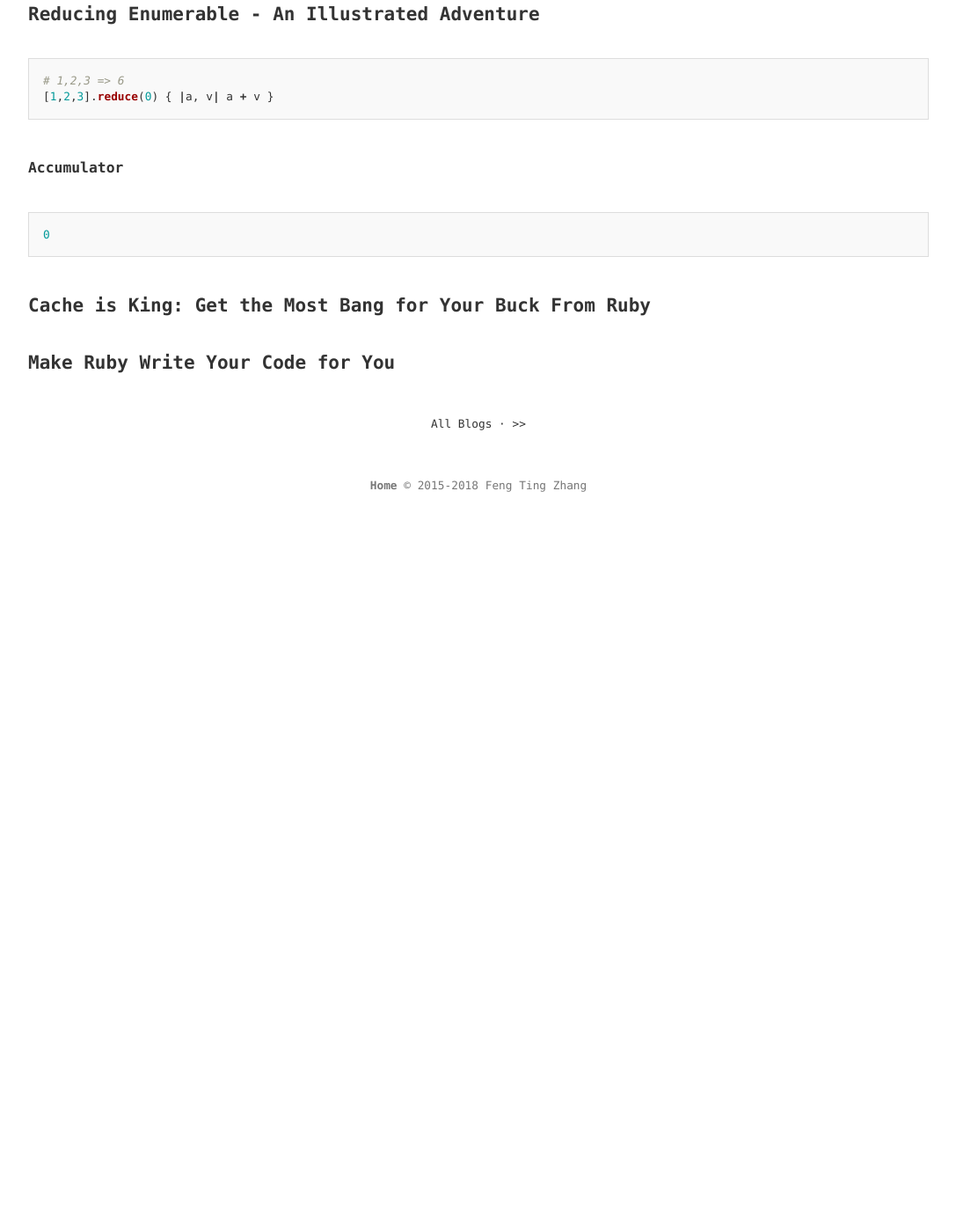
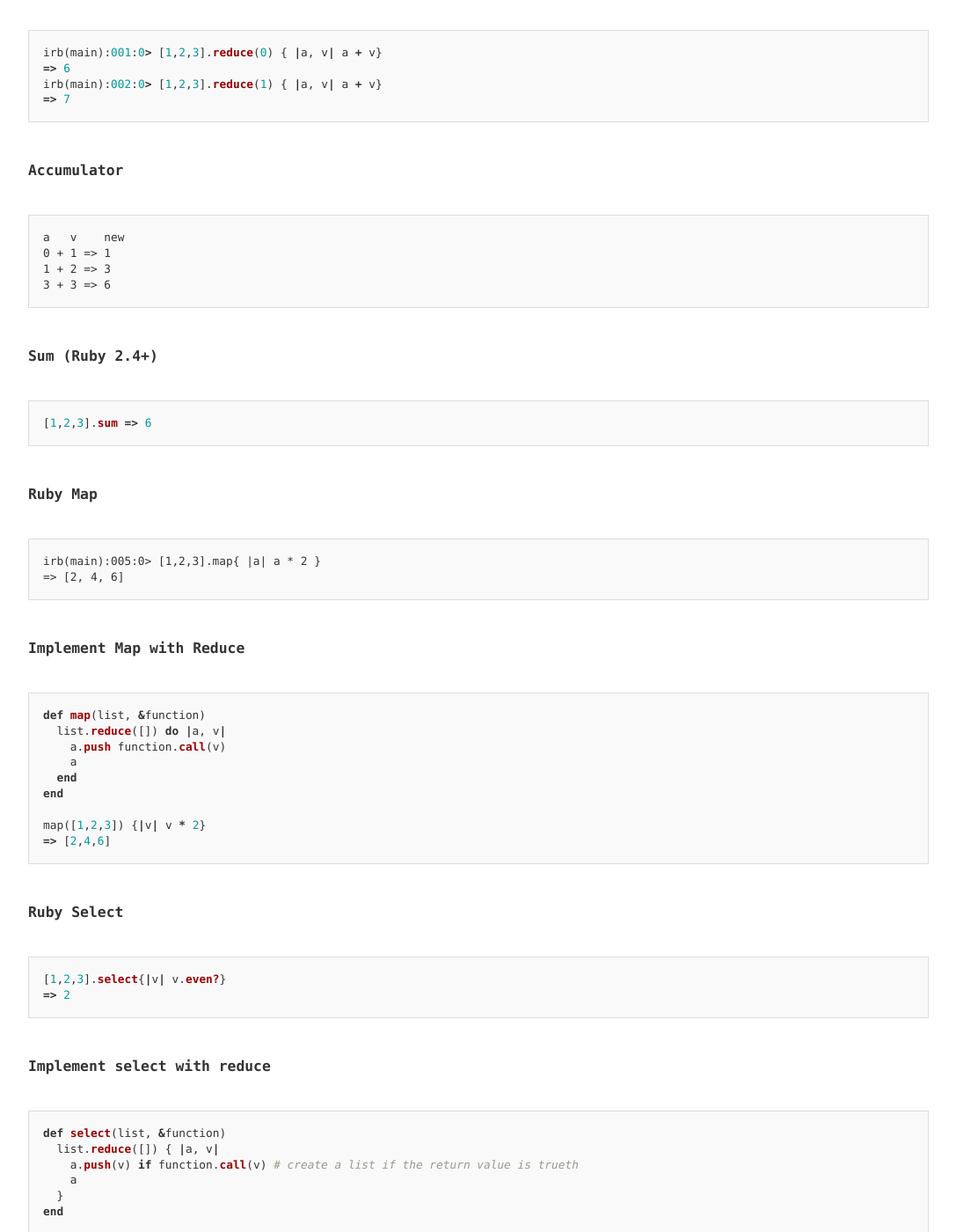
Before and after one commit to fengtingzhang/blog, a Jekyll site: the page built from _posts/2018-11-14-rubyconf-2018-day-two.md, in a window 1280 px wide and 1400 px high, scrolled down 5045 px. Shown: the whole window at 88% size, without its empty margins (96-1183 px from the left). Built offline with Jekyll 4.4.1, drawn with Linux system fonts in a browser that asks for light colours; before the commit the page ends 5642 px from its top, so only the background shows below that; some of the changed text lies outside the part shown.

Commit message:
Update 2018-11-14-rubyconf-2018-day-two.md

````diff
--- a/_posts/2018-11-14-rubyconf-2018-day-two.md
+++ b/_posts/2018-11-14-rubyconf-2018-day-two.md
@@ -191,14 +184,81 @@ https://www.youtube.com/watch?v=YJPE5yTfvyQ
 ## Reducing Enumerable - An Illustrated Adventure
 
 ```ruby
-# 1,2,3 => 6
-[1,2,3].reduce(0) { |a, v| a + v }
+irb(main):001:0> [1,2,3].reduce(0) { |a, v| a + v}
+=> 6
+irb(main):002:0> [1,2,3].reduce(1) { |a, v| a + v}
+=> 7
 ```
 
 ### Accumulator
+```
+a   v    new
+0 + 1 => 1
+1 + 2 => 3
+3 + 3 => 6
+```
+
+### Sum (Ruby 2.4+)
 ```ruby
-0
+[1,2,3].sum => 6
 ```
+
+### Ruby Map
+```
+irb(main):005:0> [1,2,3].map{ |a| a * 2 }
+=> [2, 4, 6]
+```
+
+### Implement Map with Reduce
+```ruby
+def map(list, &function)
+  list.reduce([]) do |a, v|
+    a.push function.call(v)
+    a
+  end
+end
+
+map([1,2,3]) {|v| v * 2}
+=> [2,4,6]
+```
+
+### Ruby Select
+```ruby
+[1,2,3].select{|v| v.even?}
+=> 2
+```
+
+### Implement select with reduce
+```ruby
+def select(list, &function)
+  list.reduce([]) { |a, v|
+    a.push(v) if function.call(v) # create a list if the return value is trueth
+    a
+  }
+end
+
+select([1,2,3]) {|v| v.even?}
+=> [2]
+```
+
+### Ruby find
+```ruby
+[1,2,3,4].find{|v| v.even?}
+=> 2
+```
+
+### Implement find with reduce
+```ruby
+def find(list, &function)
+  list.reduce(nil) { |_, v|
+    break v if function.call(v)
+  }
+end
+
+find([1,2,3,4]) {|v| v.even?}
+=> 2
+```
+
 
 ## Cache is King: Get the Most Bang for Your Buck From Ruby
 ## Make Ruby Write Your Code for You
````
Also changed, not shown: other parts of _posts/2018-11-14-rubyconf-2018-day-two.md (+0 -7 lines).
